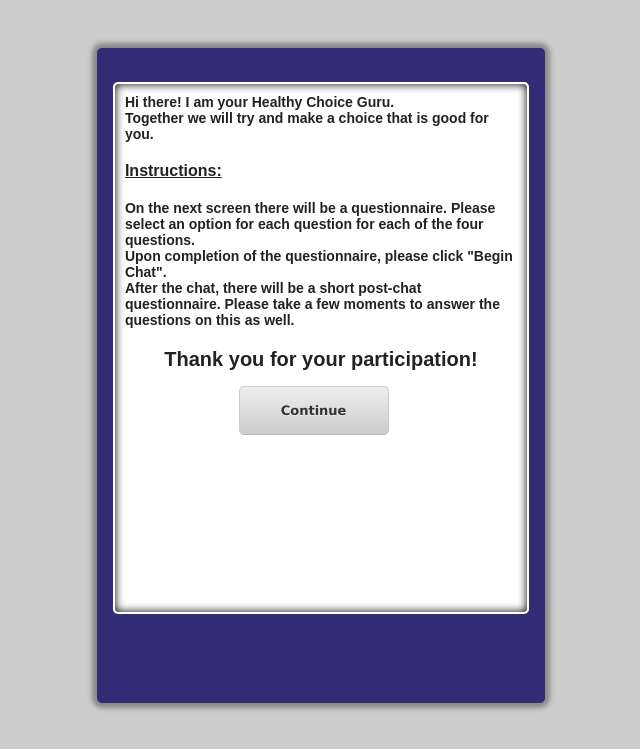
After one commit to MegFord/interact, a PHP site: page /index.php in a window 1280 px wide. The commit adds this page. Shown: the top 749 px of the page, without its empty margins (319-959 px from the left). Run offline with PHP 8.4, Linux system fonts and the light colour scheme; the visitor is signed in with stand-in values (Sample User, id 1); some libraries are stand-ins or nearby versions.

Commit message:
Many Changes -
JavaScript PHP JQuery ...
Send functionality works
Login screen
Index.php Post.php log.html modified .css

```diff
--- a/code/chat/chatStyle.css
+++ b/code/chat/chatStyle.css
@@ -29,6 +29,16 @@ form, p, span {
 	text-indent: 5px;
 }
 
+ #loginform {
+	margin:0 auto;
+	padding-bottom:25px;
+	background:#EBF4FB;
+	width:504px;
+	border:1px solid #ACD8F0;
+	padding-top:18px;}
+
+	#loginform p { margin: 5px; }
+
 p {
 	margin: 5px;
 	padding: 5px;
@@ -37,7 +47,7 @@ p {
 	text-indent: 0;
 }
 
-.wrapper, #loginform {
+.wrapper {
 	margin: auto;
 	padding-bottom: 55px;
 	padding-top: 0px;
@@ -75,7 +85,7 @@ p {
 	box-shadow: inset 0 0 10px #000000;
 }
 
-#input {
+#usermsg, #useremail{
 	border: 1px solid #FFFFFF;
 	border-radius: 5px;
 	text-indent: 10px;
@@ -90,7 +100,7 @@ p {
 	box-shadow: inset 0 0 10px #000000;
 }
 
-.submitbutton {
+.submitbutton{
 	width: 8%;
 	min-width: 50px;
 	border-radius: 5px;
@@ -111,7 +121,7 @@ p {
 	text-shadow: 0 1px 0 #EEE;
 }
 
-.submitbutton:active {
+.submitbutton:active{
 	border: 1px solid #AAA;
 	border-bottom: 1px solid #888;
 	-webkit-box-shadow: inset 0 0 5px 2px #aaaaaa, 0 1px 0 0 #eeeeee;
@@ -172,7 +182,7 @@ h4 {
 
 }
 
-#exitchat {
+#exit{
 	margin: 0;
 	padding: 0;
 	line-height: 12px;
--- /dev/null
+++ b/code/chat/index.php
@@ -0,0 +1,355 @@
+<?
+session_start();
+
+if(isset($_GET['logout'])){
+
+
+
+							$fp = fopen("log.html", 'a');
+								fwrite($fp, "<div class='msgln'><i>You have left the chat session.</i><br></div>");
+								fclose($fp);
+
+                session_destroy();
+
+                header("Location: index.php"); //Redirect the user }
+ }
+
+ function loginForm(){
+
+                echo'
+
+                <div id="loginform">
+
+                <form action="index.php" method="post">
+
+                                <p>Please enter your id to continue:</p>
+
+                                <label for="name">ID:</label>
+
+                                <input type="text" name="name" id="name" />
+
+                                <input type="submit" name="enter" id="enter" value="Enter" />
+
+                </form>
+
+                </div>
+
+                ';
+
+}
+
+
+
+if(isset($_POST['enter'])){
+
+                if($_POST['name'] != ""){
+
+                                $_SESSION['name'] = stripslashes(htmlspecialchars($_POST['name']));
+
+                }
+
+                else{
+
+                                echo '<span class="error">Please type in a name</span>';
+
+                }
+
+}
+
+
+
+        ?>
+
+<!DOCTYPE html>
+<html>
+	<head>
+		<title>A Healthy Choice</title>
+		<link type="text/css" rel="stylesheet" href="chatStyle.css" />
+		<script src="https://ajax.googleapis.com/ajax/libs/jquery/1.9.1/jquery.min.js">
+		</script>
+		<?php
+
+if(!isset($_SESSION['name'])){
+
+                loginForm();
+
+}
+
+else{
+?>
+		<script>
+
+			$(document).ready(function(){
+				var refreshIntervalId;
+
+
+			  <?php
+			   if($_SESSION['name']!='admin'){
+			   ?>
+				$("#welcome").show();
+				$("#QuestFormat").hide();
+				$("#ChatFormat").hide();
+				$("#PostQuest").hide();
+				$("#PostQuest2").hide();
+				$("#continue").on('click',function(){
+					$("#welcome").hide();
+					$("#QuestFormat").show();
+					$("#ChatFormat").hide();
+					$("#PostQuest").hide();
+					$("#PostQuest2").hide();
+				});
+
+				$("#QuestSubmit").click(function(){
+                if($("#SocialNetwork").val() == "" || $("#Age").val() == "" || $("#Position").val() == "" || $("#Ethnicity").val() == "" || $("#Gender").val() == "" ) {
+                    $("#errorMessage").html("Please fill out all fields and try again.").show();
+                }
+                else {
+                    $("#welcome").hide();
+					$("#QuestFormat").hide();
+					$("#ChatFormat").show();
+					$("#PostQuest").hide();
+					$("#PostQuest2").hide();
+
+					setInterval (loadLog, 2500);	//Reload file every 2.5 seconds
+                }
+				});
+				<?php
+				}
+
+				else{
+				?>
+				    $("#welcome").hide();
+					$("#QuestFormat").hide();
+					$("#ChatFormat").show();
+					$("#PostQuest").hide();
+					$("#PostQuest2").hide();
+
+					var refreshIntervalId = setInterval (loadLog, 2500);	//Reload file every 2.5 seconds
+				<?php
+				}
+
+				?>
+
+				$("#exit").click(function(){
+
+                                var exit = confirm("Are you sure you want to end the session?");
+								if(exit==true){
+									//stop refreshing chatbox
+									clearInterval(refreshIntervalId);
+									$("#welcome").hide();
+									$("#QuestFormat").hide();
+									$("#ChatFormat").hide();
+									$("#PostQuest").show();
+									$("#PostQuest2").hide();
+								}
+                });
+				$("#printing").on('click',function(){
+					$("#welcome").hide();
+					$("#QuestFormat").hide();
+					$("#ChatFormat").hide();
+					$("#PostQuest").hide();
+					$("#PostQuest2").show();
+				});
+				$("#submitemail").click(function(){
+                        window.location = 'index.php?logout=true';
+							return false;
+                });
+			    //If user submits the form
+			$("#submitmsg").click(function(){
+				var clientmsg = $("#usermsg").val();
+				$.post("post.php", {text: clientmsg});
+				$("#usermsg").val("");
+				return false;
+			});
+
+			function loadLog(){
+				var oldscrollHeight = $("#mainchatbox").attr("scrollHeight") - 20;
+				$.ajax({
+					url: "log.html",
+					cache: false,
+					success: function(html){
+					$("#mainchatbox").html(html); //Insert chat log into the #chatbox div
+				var newscrollHeight = $("#mainchatbox").attr("scrollHeight") - 20;
+				if(newscrollHeight > oldscrollHeight){
+					$("#mainchatbox").animate({ scrollTop: newscrollHeight }, 'normal'); //Autoscroll to bottom of div
+				}
+		  	},
+		});
+		}
+
+		});
+		</script>
+
+<!--
+		<script type="text/javascript" src="chat.js"></script>
+-->
+	<script type="text/javascript">
+		function validate() {
+			if(document.IntroQuest.Position.value == "Select") {
+				alert("Please select a position");
+				return false;
+			}
+			return true;
+		}
+	</script>
+
+	</head>
+
+
+
+	<body>
+		<div class="wrapper" id="welcome">
+			<div id="menu">
+				<div style="clear:both"></div>
+			</div>
+			<div class="container" id="chatbox">
+				<p>
+					Hi there! I am your Healthy Choice Guru.<br>
+					Together we will try and make a choice that
+					is good for you.
+				</p>
+				<h3>Instructions:</h3>
+
+				<p>
+					On the next screen there will be a questionnaire. Please select an option for each question for each of the four questions.<br>
+					Upon completion of the questionnaire, please click "Begin Chat".<br>
+					After the chat, there will be a short post-chat questionnaire. Please take a few moments to answer the questions on this as well.
+				</p>
+				<h2>Thank you for your participation!</h2>
+
+				<input class="submitbutton" id="continue"  type="submit" value="Continue">
+			</div>
+
+		</div>
+
+		<div class="wrapper" id="QuestFormat">
+			<div id="menu">
+				<div style="clear:both"></div>
+			</div>
+			<div class="container" id="chatbox">
+<!--
+				<form name = "IntroQuest" method="post" onSubmit="return (validate())">
+-->
+					<h4>Please take a moment to answer a few quick questions. Thank you.</h4>
+					<h4>What is your position?
+						<select name = "Position" required>
+							<option value = "Select" selected>-Select-</option>
+							<option value = "Staff">Staff</option>
+							<option value = "Faculty">Faculty</option>
+							<option value = "Student">Student</option>
+						</select>
+					</h4>
+					<h4>What is your gender?
+						<select id = "Gender" required>
+							<option value selected>-Select-</option>
+							<option value = "Male">Male</option>
+							<option value = "Female">Female</option>
+						</select>
+					</h4>
+					<h4>What is your ethnicity?
+						<select id = "Ethnicity" required>
+							<option value selected>-Select-</option>
+							<option value = "Caucasian">Caucasian</option>
+							<option value = "Hispanic/Latino">Hispanic / Latino</option>
+							<option value = "Asian">Asian</option>
+							<option value = "MiddleEastern">Middle Eastern</option>
+							<option value = "PacificIslander">Pacific Islander</option>
+							<option value = "NativeAmerican">Native American</option>
+							<option value = "Other">Other</option>
+						</select>
+					</h4>
+					<h4>What is your age range?
+						<select id = "Age" required>
+							<option value selected>-Select-</option>
+							<option value = "EighteenToTwentyOne">18 -21</option>
+							<option value = "TwentyTwoToTwentyFive">22 - 25</option>
+							<option value = "TwentySixToThirty">26 - 30</option>
+							<option value = "ThirtyOneToForty">31 - 40</option>
+							<option value = "FortyOneToFifty">41 - 50</option>
+							<option value = "FiftyOneToSixty">51 - 60</option>
+							<option value = "SixtyOneAndOlder">61 and Older</option>
+						</select>
+					</h4>
+
+					<h4>What social network sites do you use?
+						<select id = "SocialNetwork" required>
+							<option value selected>-Select-</option>
+							<option value = "Facebook" >Facebook</option>
+							<option value = "Twitter">Twitter</option>
+							<option value = "Both">Both</option>
+							<option value = "Neither">Neither</option>
+						</select>
+					</h4>
+					<span id="errorMessage" style="display:hidden;color:red"></span>
+					<input class = "submitbutton" id = "QuestSubmit" type = "submit" value = "Begin Chat">
+<!--
+				</form>
+-->
+			</div>
+
+		</div>
+
+		<div class="wrapper" id="ChatFormat">
+			<div id="menu">
+				<div style="clear:both"></div>
+			   <a href="#" id="exit" class="logout"> Exit </a>
+			</div>
+			<div class="container" id="mainchatbox">
+
+			<?php
+	if(file_exists("log.html") && filesize("log.html") > 0){
+		$handle = fopen("log.html", "r");
+		$contents = fread($handle, filesize("log.html"));
+		fclose($handle);
+
+		echo $contents;
+	}
+	?>
+
+			</div>
+			<form name="message" action="">
+				<input class="bottom" name="usermsg" type="text" id="usermsg" size="63" />
+				<input class = "submitbutton" name="submitmsg" type="submit"  id="submitmsg" value="Send" />
+			</form>
+
+		</div>
+
+
+		<div class="wrapper" id="PostQuest">
+			<div id="menu">
+				<div style="clear:both"></div>
+			</div>
+			<div class="container" id ="chatbox">
+
+					<p id="printmsg">Thank you for your participantion.  </p>
+					<p id="printmsg">Are you interested in receiving more information? </p>
+
+					<input class="submitbutton" id="printing"  type="submit" value="Print Flyer">
+			</div>
+		</div>
+
+			<div class="wrapper" id="PostQuest2">
+			<div id="menu">
+				<div style="clear:both"></div>
+			</div>
+			<div class="container" id ="chatbox">
+
+			<p id="printmsg">
+					Would you like to submit your email address to receive information by email as well?
+				</p>
+				<form name="emailmessage" action="">
+				<input class="bottom" name="useremail" type="text" id="useremail" size="63" />
+				<input  class = "submitbutton" name="submitemail" type="submit"  id="submitemail" value="Submit Email" />
+			</form>
+			</div>
+
+		</div>
+
+	<?php
+
+}
+
+?>
+
+	</body>
+</html>
```
Also changed, not shown: code/chat/post.php (added, +10 -0 lines), code/chat/log.html (added), 1 other file.
